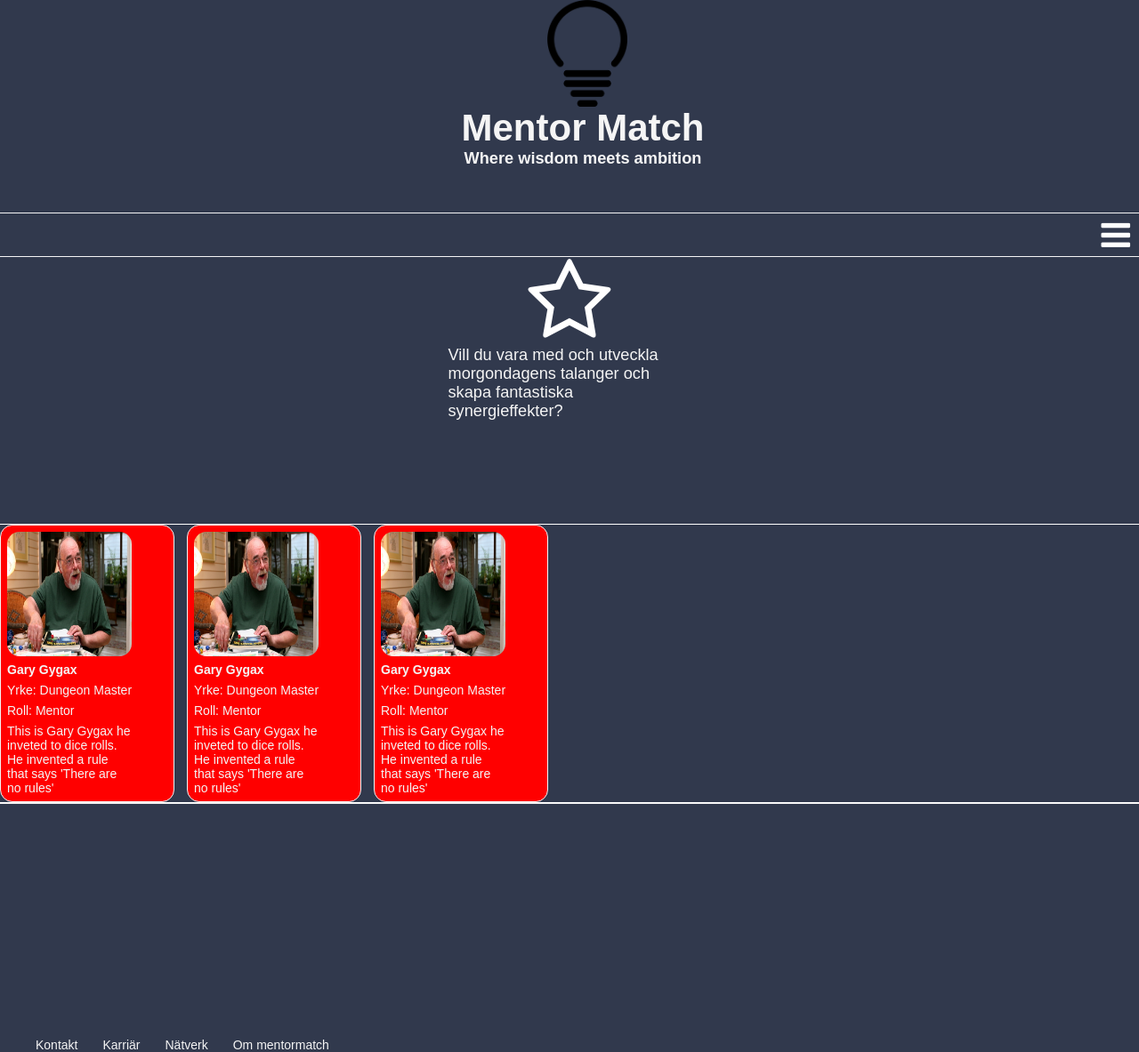
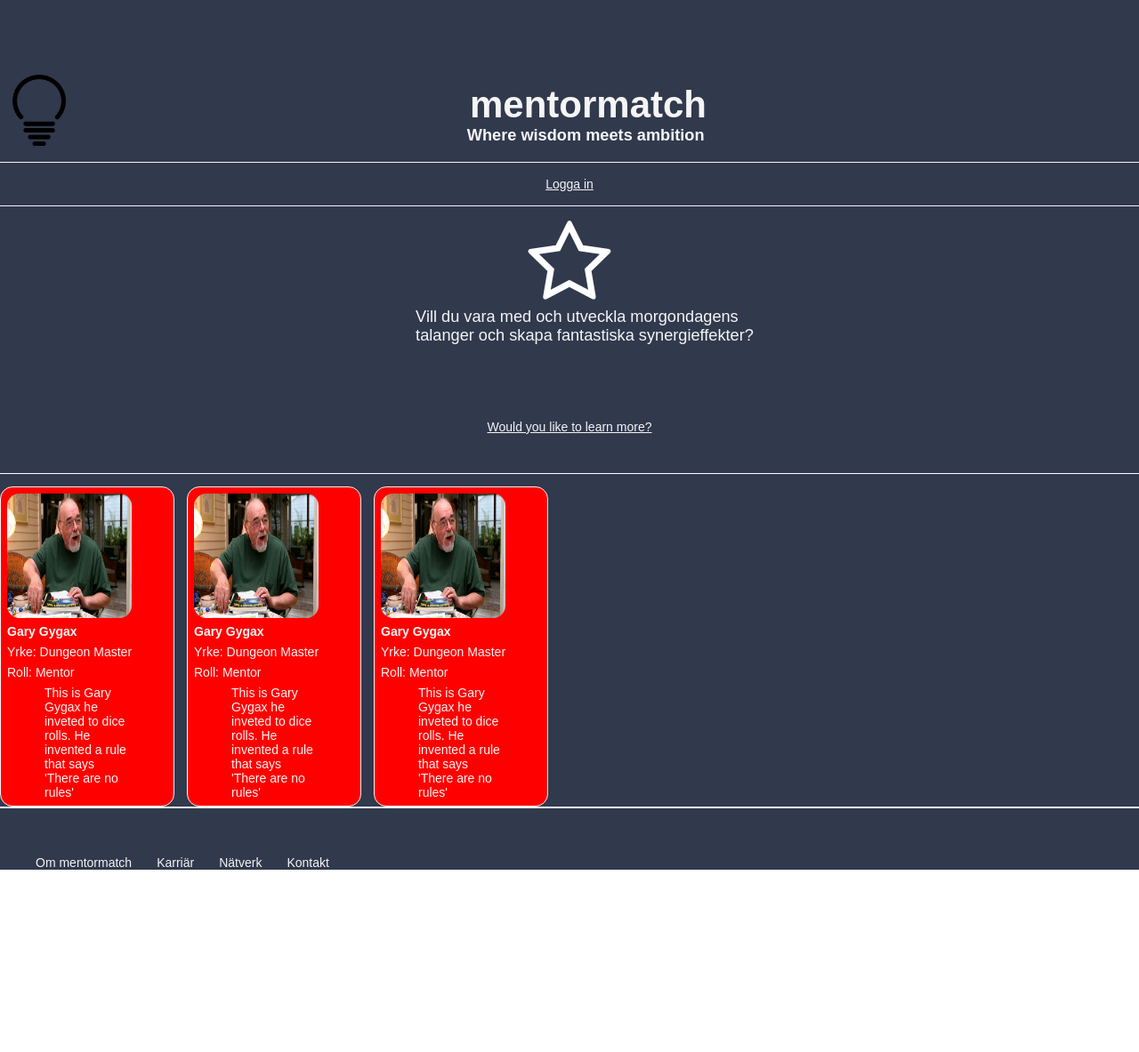
Before and after one commit to MickeMarten/MentorMatch, a website: page index.html in a window 1280 px wide. Shown: the whole page at 89% size. After the commit the page ends 978 px from the top, so only its background shows below. Drawn offline with Linux system fonts and the light colour scheme.

Commit message:
added link

```diff
--- a/Sass/main.scss
+++ b/Sass/main.scss
@@ -11,28 +11,32 @@ $base-color:#31394d;
 
 header {
     width: 100%;
+    height: 13em;
     background-color: $base-color;
     color: whitesmoke;
-    min-height: 12em;
     display: flex;
     flex-flow: column;
     align-items: center;
-    padding:0px 0px 50px 30px;
+    padding-top: 1em;
 
     h1 {
         font-size: 3em;
+        margin-left: 1em;
     }
 
     h2{
         font-size: 1.3em;
+        margin-left: 2em;
     }
 
 
     .header__lightbulb {
-        width: 100px;
-        height: 120px;
-        padding: 0px 0px 0px 10px;
-
+        width: 60px;
+        height: 80px;
+        align-self: start;
+        position: relative;
+        top: 5em;
+        left: 1em;
     }
 }
 
@@ -46,21 +50,27 @@ main {
         border-bottom: 1px solid whitesmoke;
         display: flex;
         flex-flow: row;
-        justify-content: end;
+        justify-content: center;
         align-items: center;
-        padding-right: 10px;
     }
 
     section {
         width: 100%;
         background-color: $base-color;
+        padding-top: 1em;
         min-height: 300px;
         display: flex;
         flex-flow: column;
         align-items: center;
         p{
-            max-width: 15em;
+            max-width: 25em;
+            padding-left: 3em;
             font-size: 1.3em;
+        }
+
+        a {
+            position: relative;
+            top: 6em;
         }
     }
 
@@ -80,7 +90,7 @@ main {
         border: 1px solid whitesmoke;
         background-color: red;
         min-height: 22em;
-        width: 14em;
+        min-width: 14em;
         display: flex;
         flex-flow: column;
         align-items: start;
@@ -107,6 +117,7 @@ main {
 
        }
        small {
+        min-width:11em;
        }
 
        .cardContainer__Text{
@@ -123,14 +134,12 @@ main {
 footer {
     width: 100%;
     background-color: $base-color;
-    height: 20em;
+    min-height: 5em;
     border-top: 1px solid whitesmoke;
     display: flex;
-    justify-content: start;
+    align-items: end;
     ul{
         display: flex;
-        flex-flow: row;
-        align-items: end;
         gap: 2em;
         list-style: none;
         li{
--- a/index.html
+++ b/index.html
@@ -14,23 +14,17 @@
 <body>
   <header>
     <img src="images/kindpng_519293.png" alt="lightbulb" class="header__lightbulb">
-    <h1>Mentor Match</h1>
+    <h1>mentormatch</h1>
     <h2>Where wisdom meets ambition</h2>
-    <!-- <ul>
-      <li>Logga in</li>
-      <li>Kompetensbank</li>
-      <li>Karriär</li>
-      <li>Nätverk</li>
-      <li>Om mentormatch</li>
-    </ul> -->
-  </header>
+   </header>
   <main>
     <nav>
-      <i class="fa fa-bars" style="font-size:38px;color:white"></i>
+        <a href="">Logga in</a>
     </nav>
     <section>
       <i class="fa fa-star-o" style="font-size:100px;color:white"></i>
       <p>Vill du vara med och utveckla morgondagens talanger och skapa fantastiska synergieffekter?</p>
+      <a href="">Would you like to learn more?</a>
     </section>
 
     <section class="cardsSection">
@@ -82,10 +76,10 @@
 
   <footer>
     <ul class="Footer__ul">
-      <li>Kontakt</li>
+      <li>Om mentormatch</li>
       <li>Karriär</li>
       <li>Nätverk</li>
-      <li>Om mentormatch</li>
+      <li>Kontakt</li>
     </ul>
   </footer>
 
```
Also changed, not shown: css/main.css, 1 other file.
